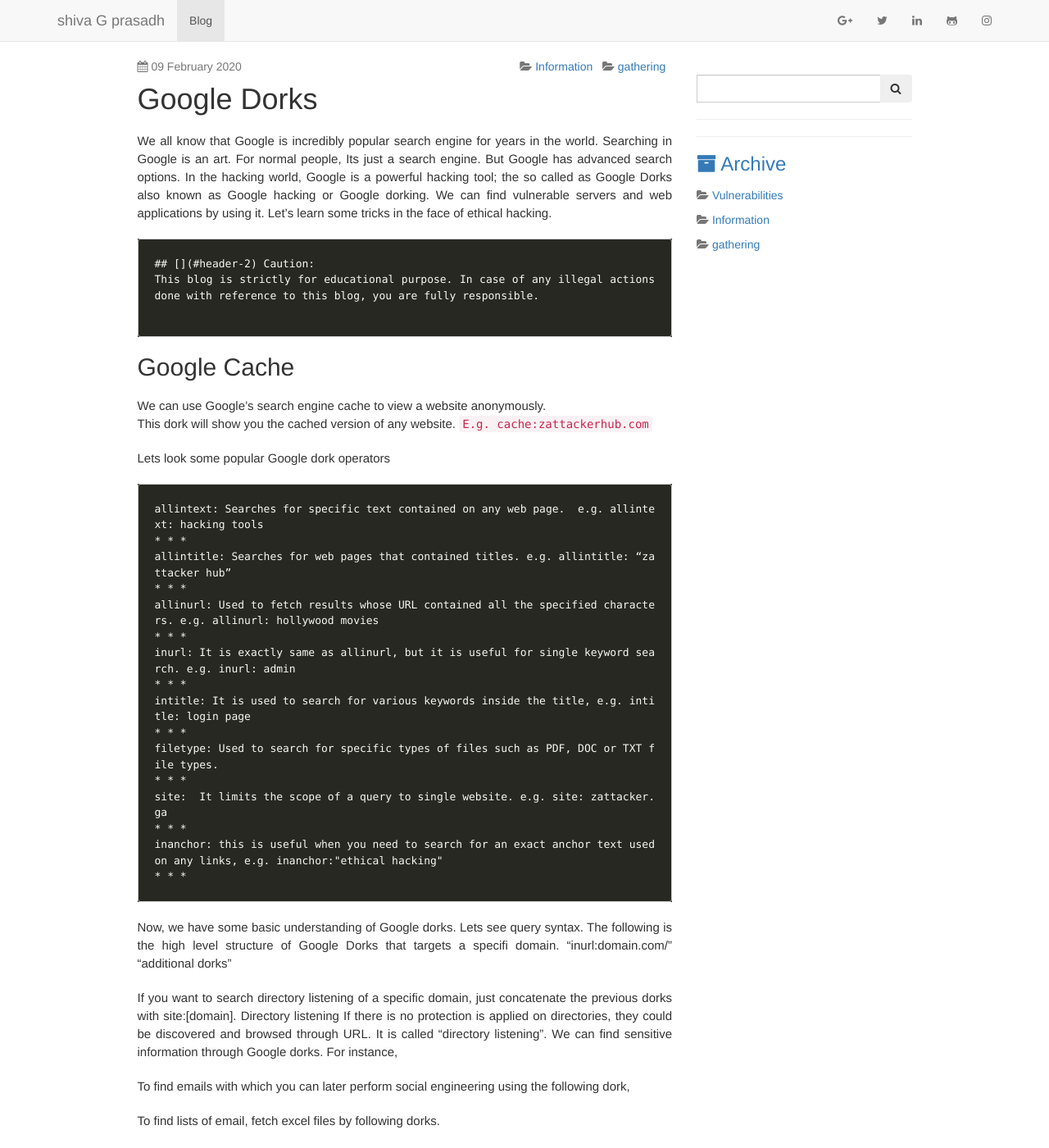
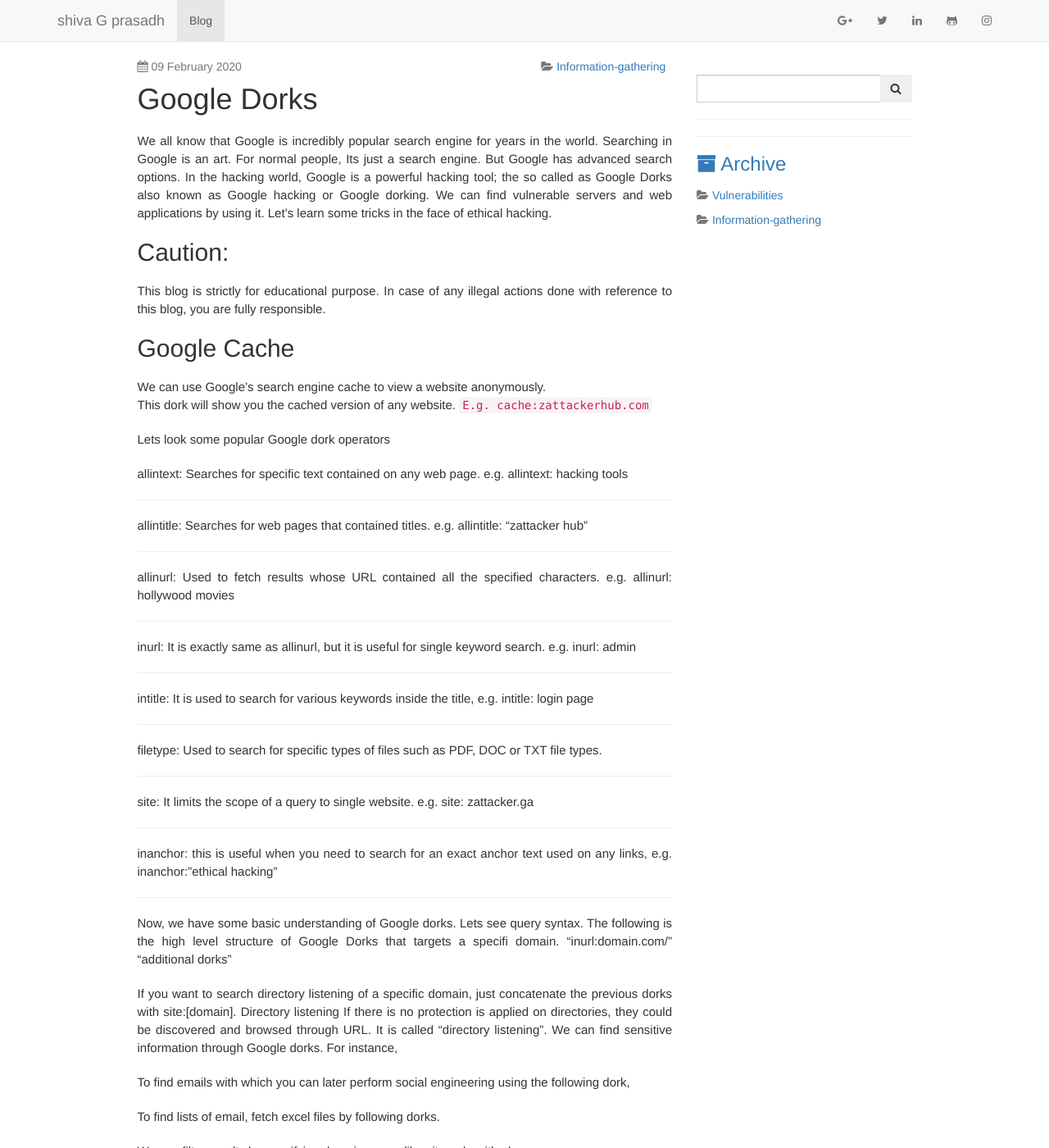
Before and after one commit to shivaGprasadh/shivaGprasadh.github.io, a Jekyll site: the page built from _posts/2020-02-09-google-dorks.md, in a window 1280 px wide and 1400 px high. Shown: the whole window at 82% size. Built offline with Jekyll 4.4.1, drawn with Linux system fonts in a browser that asks for light colours; nearby versions of some CDN libraries; our own code applies the rules of GitHub Pages for plain Markdown files; comment, search, counter and statistics services are not loaded.

````diff
--- a/_posts/2020-02-09-google-dorks.md
+++ b/_posts/2020-02-09-google-dorks.md
@@ -1,6 +1,6 @@
 ---
 title: Google Dorks
-categories: Information gathering
+categories: Information-gathering
 date: 2020-02-09
 author: shiva G prasadh
 published: true
@@ -8,11 +8,10 @@ published: true
 
 We all know that Google is incredibly popular search engine for years in the world. Searching in Google is an art. For normal people, Its just a search engine. But Google has advanced search options. In the hacking world, Google is a powerful hacking tool; the so called as Google Dorks also known as Google hacking or Google dorking. We can find vulnerable servers and web applications by using it. Let's learn some tricks in the face of ethical hacking.
 
-```
+
 ## [](#header-2) Caution:
 This blog is strictly for educational purpose. In case of any illegal actions done with reference to this blog, you are fully responsible.
 
-```
 
 ## [](#header-2) Google Cache
 
@@ -22,7 +21,6 @@ This dork will show you the cached version of any website.
 
 Lets look some popular Google dork operators
 
-```
 allintext: Searches for specific text contained on any web page.  e.g. allintext: hacking tools
 * * *
 allintitle: Searches for web pages that contained titles. e.g. allintitle: “zattacker hub”
@@ -39,7 +37,7 @@ site:  It limits the scope of a query to single website. e.g. site: zattacker.ga
 * * *
 inanchor: this is useful when you need to search for an exact anchor text used on any links, e.g. inanchor:"ethical hacking"
 * * *
-```
+
 Now, we have some basic understanding of Google dorks. Lets see query syntax. The following is the high level structure of Google Dorks that targets a specifi domain.
 “inurl:domain.com/” “additional dorks”
 
````
